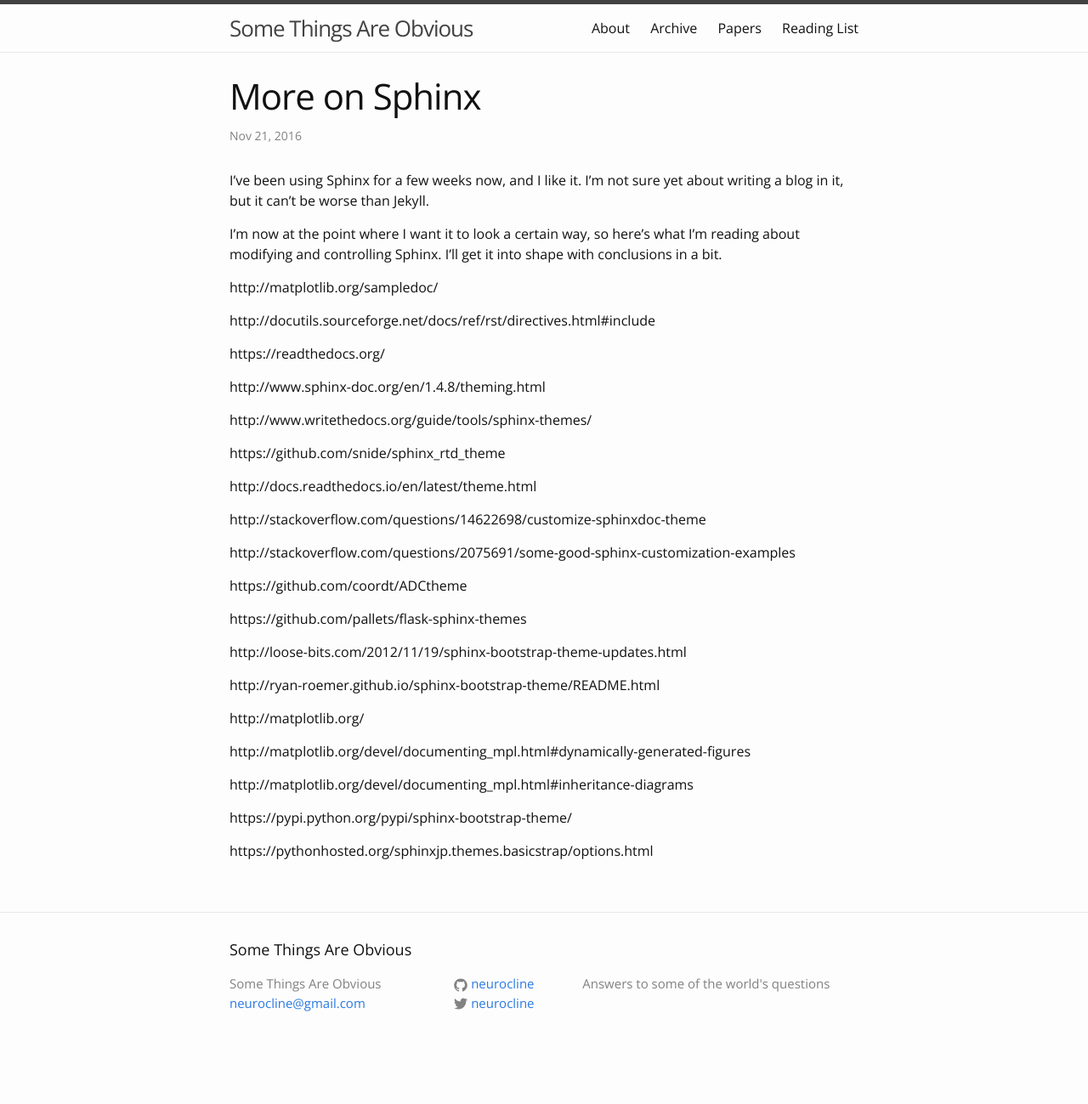
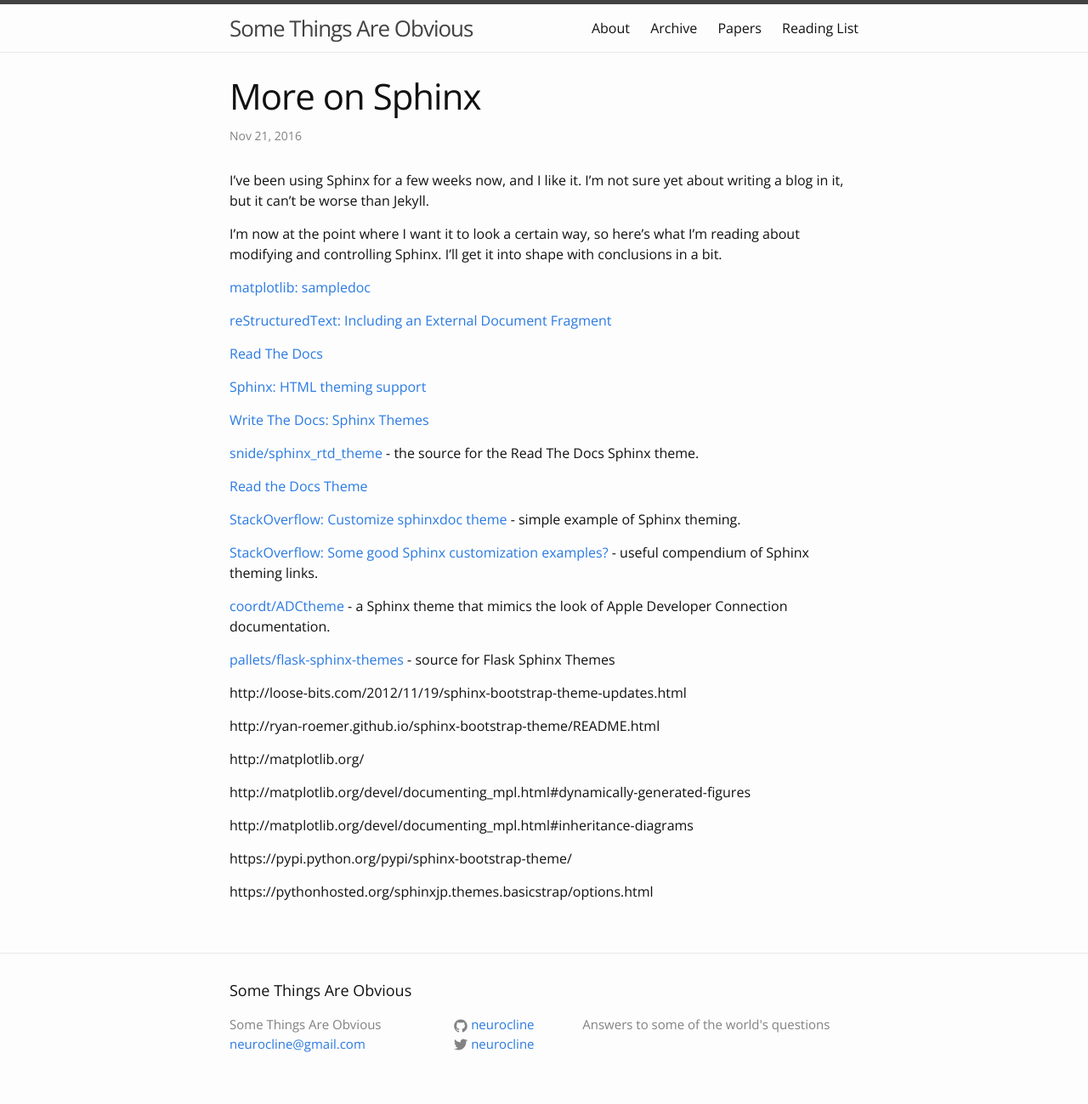
Before and after one commit to neurocline/neurocline.github.io, a Jekyll site: the page built from _posts/2016-11-21-more-on-sphinx.md, in a window 1280 px wide. Shown: the whole page at 85% size. Built offline with Jekyll 4.4.1, drawn with Linux system fonts in a browser that asks for light colours; before the commit the page ends 1251 px from its top, so only the background shows below that.

```diff
--- a/_posts/2016-11-21-more-on-sphinx.md
+++ b/_posts/2016-11-21-more-on-sphinx.md
@@ -12,27 +12,27 @@ a blog in it, but it can't be worse than Jekyll.
 I'm now at the point where I want it to look a certain way, so here's what I'm reading
 about modifying and controlling Sphinx. I'll get it into shape with conclusions in a bit.
 
-http://matplotlib.org/sampledoc/
+[matplotlib: sampledoc](http://matplotlib.org/sampledoc/)
 
-http://docutils.sourceforge.net/docs/ref/rst/directives.html#include
+[reStructuredText: Including an External Document Fragment](http://docutils.sourceforge.net/docs/ref/rst/directives.html#include)
 
-https://readthedocs.org/
+[Read The Docs](https://readthedocs.org/)
 
-http://www.sphinx-doc.org/en/1.4.8/theming.html
+[Sphinx: HTML theming support](http://www.sphinx-doc.org/en/1.4.8/theming.html)
 
-http://www.writethedocs.org/guide/tools/sphinx-themes/
+[Write The Docs: Sphinx Themes](http://www.writethedocs.org/guide/tools/sphinx-themes/)
 
-https://github.com/snide/sphinx_rtd_theme
+[snide/sphinx_rtd_theme](https://github.com/snide/sphinx_rtd_theme) - the source for the Read The Docs Sphinx theme.
 
-http://docs.readthedocs.io/en/latest/theme.html
+[Read the Docs Theme](http://docs.readthedocs.io/en/latest/theme.html)
 
-http://stackoverflow.com/questions/14622698/customize-sphinxdoc-theme
+[StackOverflow: Customize sphinxdoc theme](http://stackoverflow.com/questions/14622698/customize-sphinxdoc-theme) - simple example of Sphinx theming.
 
-http://stackoverflow.com/questions/2075691/some-good-sphinx-customization-examples
+[StackOverflow: Some good Sphinx customization examples?](http://stackoverflow.com/questions/2075691/some-good-sphinx-customization-examples) - useful compendium of Sphinx theming links.
 
-https://github.com/coordt/ADCtheme
+[coordt/ADCtheme](https://github.com/coordt/ADCtheme) - a Sphinx theme that mimics the look of Apple Developer Connection documentation.
 
-https://github.com/pallets/flask-sphinx-themes
+[pallets/flask-sphinx-themes](https://github.com/pallets/flask-sphinx-themes) - source for Flask Sphinx Themes
 
 http://loose-bits.com/2012/11/19/sphinx-bootstrap-theme-updates.html
 
```
Also changed, not shown: _posts/2016-11-23-python-makes-me-cry.md (added, +48 -0 lines), _posts/2016-11-24-recent-links.md (added, +39 -0 lines), _posts/2016-11-25-git-the-theoretical-minimum.md (added, +102 -0 lines), _posts/2016-11-27-history-told-by-winners-or-losers.md (added, +43 -0 lines).
